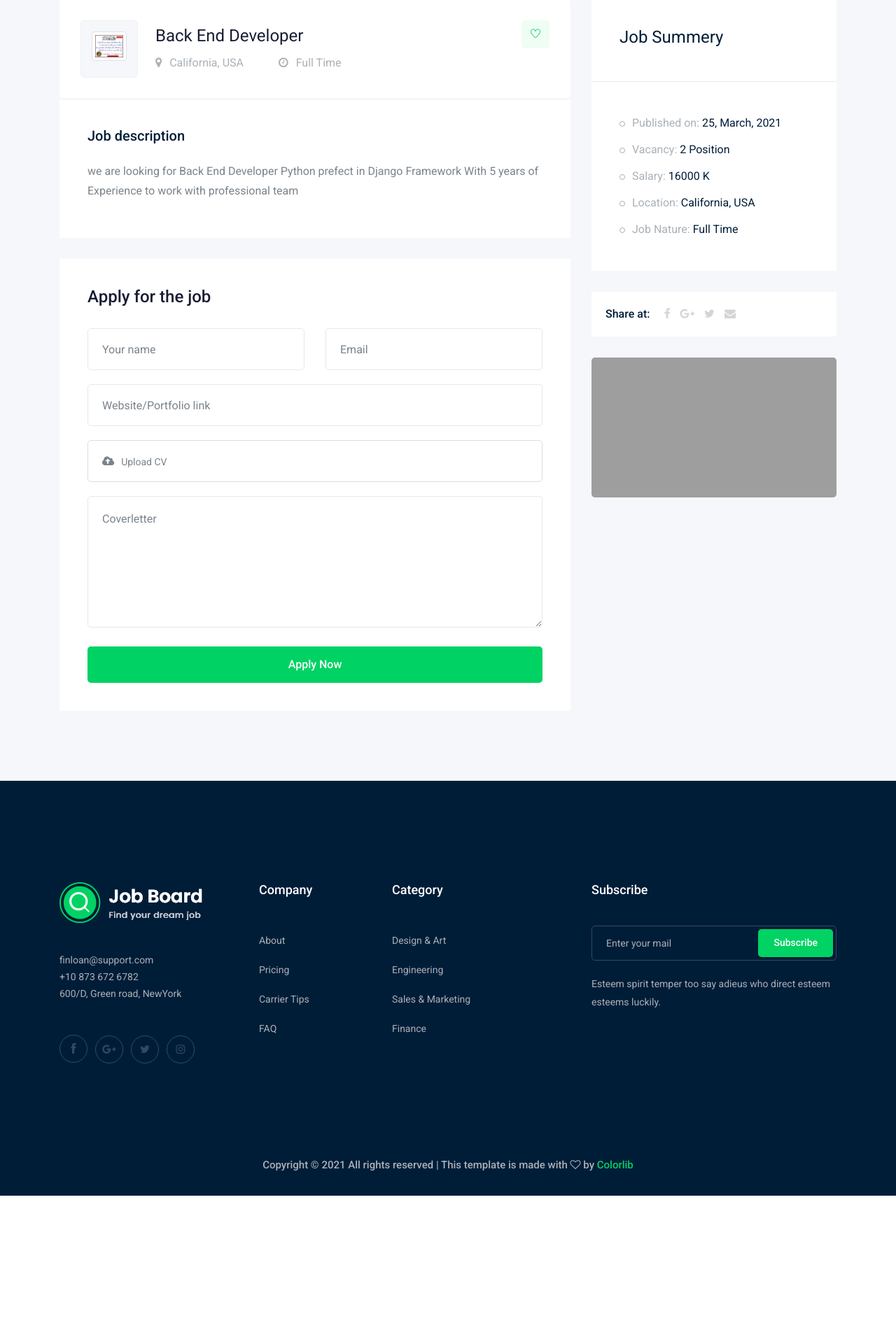
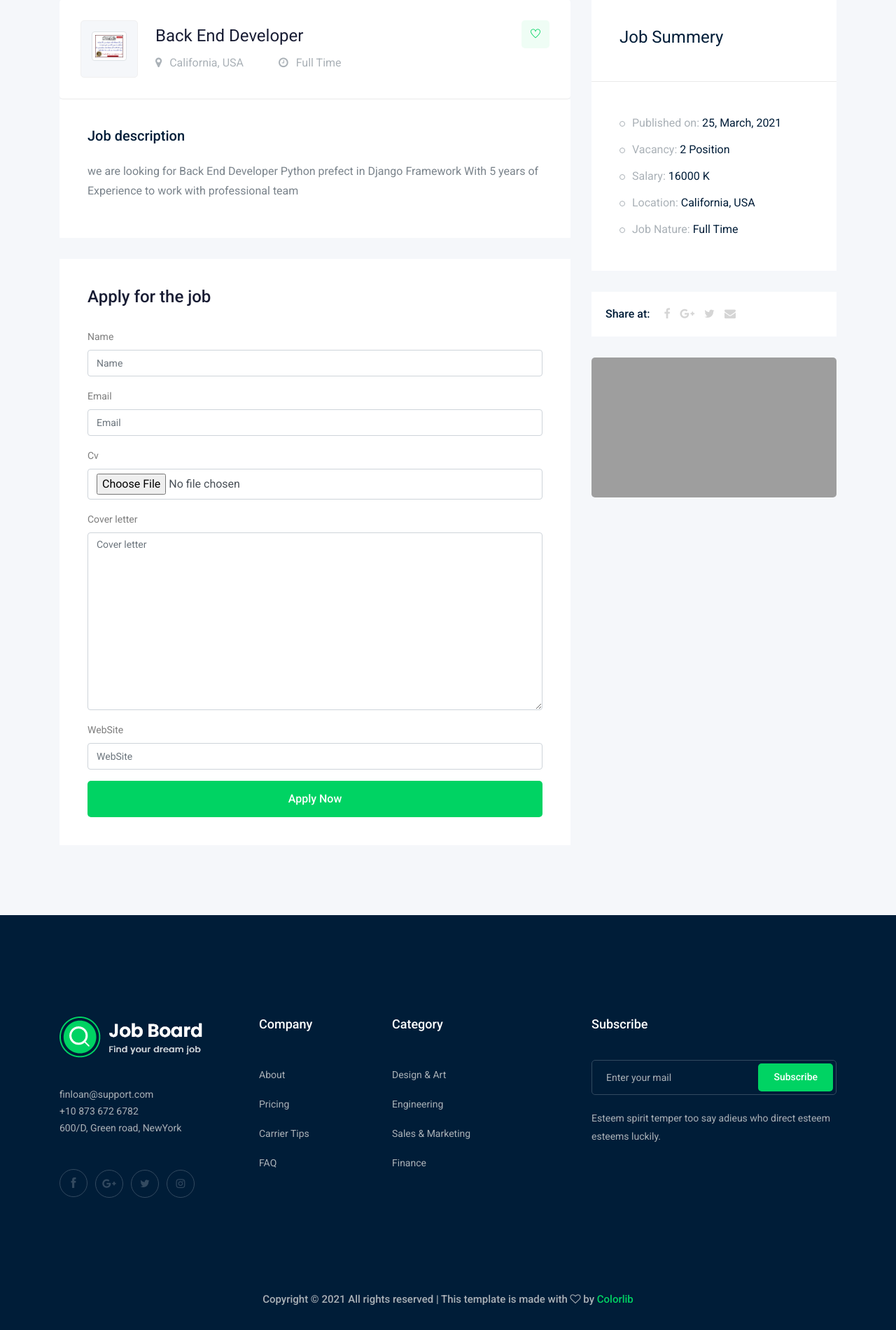
Before and after one commit to MohamedAm1n/Django-job-board, a Django app: a page that uses job/templates/job/job_details.html in a window 1280 px wide. Shown: the part 452-2353 px from the top of the page at 70% size. Before the commit the page ends 2161 px from the top, so only its background shows below. Run offline with Django 3.2, Linux system fonts and the light colour scheme; data comes from the database, SQL or seed files in the repository; both versions use the stored data as it was after the commit; a map, chart or similar area stays blank; some libraries are stand-ins or nearby versions; grey boxes are pictures that could not be loaded.

Commit message:
create Apply job form

```diff
--- a/job/admin.py
+++ b/job/admin.py
@@ -1,6 +1,7 @@
 from django.contrib import admin
 
 # Register your models here.
-from .models import Category, Work
+from .models import Category, Work, Apply
 admin.site.register(Work)
 admin.site.register(Category)
+admin.site.register(Apply)
--- /dev/null
+++ b/job/form.py
@@ -0,0 +1,10 @@
+from django import forms
+from django.forms import fields
+from django.forms.fields import Field
+from .models import Apply
+
+
+class ApplayForm(forms.ModelForm):
+    class Meta:
+        model=Apply
+        fields=['name','email','cv','cover_letter','webSite']
--- a/job/models.py
+++ b/job/models.py
@@ -1,4 +1,5 @@
 from django.db import models
+from django.db.models.fields.files import FileField
 from django.template.defaultfilters import slugify
 
 # Create your models here.
@@ -31,13 +32,16 @@ class Work(models.Model):
     def save(self,*args, **kwargs):
         self.slug=slugify(self.title)
         super(Work,self).save(*args, **kwargs)
-
-
     def __str__(self):
         return self.title
-#
-# # End of class Job
-    # @property
-    # def image_url(self):
-    #     if self.image and hasattr(self.image, 'url'):
-    #         return self.image.url
+
+class Apply(models.Model):
+    work=models.ForeignKey(Work,related_name='apply_Work',on_delete=models.CASCADE)
+    name=models.CharField(max_length=50)
+    email=models.EmailField(max_length=50)
+    webSite=models.URLField()
+    cv=models.FileField(upload_to='Apply/')
+    cover_letter=models.TextField(max_length=500)
+    created_at=models.DateTimeField(auto_now=True)
+    def __str__(self):
+        return self.name
--- a/job/templates/job/job_details.html
+++ b/job/templates/job/job_details.html
@@ -1,4 +1,5 @@
 {% extends "base.html" %}
+{% load bootstrap4 %}
 {% load static %}
 {% block body %}
 <!-- bradcam_area  -->
@@ -55,46 +56,12 @@
                 </div>
                 <div class="apply_job_form white-bg">
                     <h4>Apply for the job</h4>
-                    <form action="#">
-                        <div class="row">
-                            <div class="col-md-6">
-                                <div class="input_field">
-                                    <input type="text" placeholder="Your name">
-                                </div>
-                            </div>
-                            <div class="col-md-6">
-                                <div class="input_field">
-                                    <input type="text" placeholder="Email">
-                                </div>
-                            </div>
-                            <div class="col-md-12">
-                                <div class="input_field">
-                                    <input type="text" placeholder="Website/Portfolio link">
-                                </div>
-                            </div>
-                            <div class="col-md-12">
-                                <div class="input-group">
-                                    <div class="input-group-prepend">
-                                        <button type="button" id="inputGroupFileAddon03"><i class="fa fa-cloud-upload" aria-hidden="true"></i>
-                                        </button>
-                                    </div>
-                                    <div class="custom-file">
-                                        <input type="file" class="custom-file-input" id="inputGroupFile03" aria-describedby="inputGroupFileAddon03">
-                                        <label class="custom-file-label" for="inputGroupFile03">Upload CV</label>
-                                    </div>
-                                </div>
-                            </div>
-                            <div class="col-md-12">
-                                <div class="input_field">
-                                    <textarea name="#" id="" cols="30" rows="10" placeholder="Coverletter"></textarea>
-                                </div>
-                            </div>
-                            <div class="col-md-12">
-                                <div class="submit_btn">
-                                    <button class="boxed-btn3 w-100" type="submit">Apply Now</button>
-                                </div>
-                            </div>
-                        </div>
+                    <form  method="POST"  enctype="multipart/form-data" >
+                        {% csrf_token %}
+                        {% bootstrap_form form %}
+                        {% buttons %}
+                            <button type="submit" class="boxed-btn3 w-100">Apply Now</button>
+                        {% endbuttons %}
                     </form>
                 </div>
             </div>
--- a/job/views.py
+++ b/job/views.py
@@ -1,6 +1,7 @@
 from django.shortcuts import render
 from django.core.paginator import Paginator
 from .models import Work
+from .form import ApplayForm
 # Create your views here.
 
 
@@ -22,5 +23,18 @@ def job_list_view(request):
 def job_details_view(request ,slug):
     # Show job details
     job_detail = Work.objects.get(slug=slug)
-    context={"job_detail":job_detail}
+    if request.method == 'POST' :
+        form = ApplayForm(request.POST,request.FILES)
+        print('test')
+        if form.is_valid():
+            myForm = form.save(commit=False)
+            myForm.work=job_detail
+            myForm.save()
+    else:
+        form =ApplayForm()
+
+    context={
+        "job_detail":job_detail,
+        "form":form
+            }
     return render(request, 'job/job_details.html',context)
--- a/project/settings.py
+++ b/project/settings.py
@@ -42,6 +42,7 @@ INSTALLED_APPS = [
     'contact',
     'home',
     'blog',
+    "bootstrap4",
 ]
 
 MIDDLEWARE = [
```
Also changed, not shown: FrontEnd-Template/img/Untitled.png (added), db.sqlite3, job/migrations/0005_apply.py (added), job/migrations/0006_apply_work.py (added), job/migrations/0007_apply_created_at.py (added), media/jobs/2021-03-31_124049.4342320000.png (added), 4 other files.
